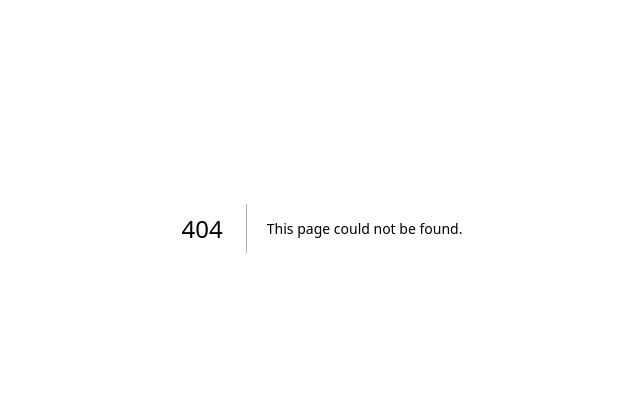
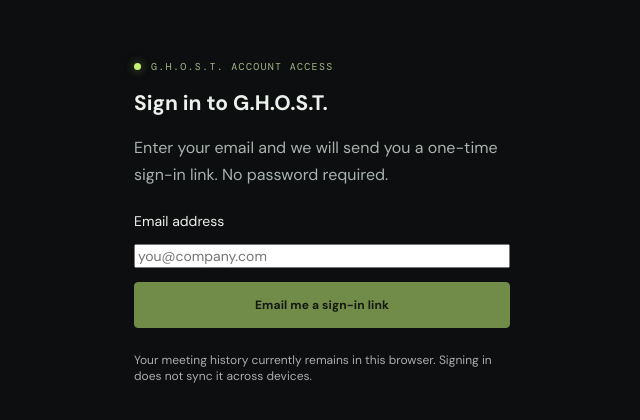
Before and after one commit to adverpactmedia/g.h.o.s.t, a Next.js app: page /login in a window 1280 px wide. Before the commit this address had no page. Shown: the part 172-592 px from the top of the page, without its empty margins (318-958 px from the left). Built offline with nearby package versions, Linux system fonts and the light colour scheme.

Commit message:
Add passwordless email sign-in page

```diff
--- /dev/null
+++ b/src/app/login/page.tsx
@@ -0,0 +1,61 @@
+"use client";
+
+import { FormEvent, useState } from "react";
+import { createSupabaseBrowserClient } from "@/lib/supabase/browser";
+
+export default function LoginPage() {
+  const [email, setEmail] = useState("");
+  const [busy, setBusy] = useState(false);
+  const [message, setMessage] = useState("");
+  const [error, setError] = useState("");
+
+  async function submit(event: FormEvent<HTMLFormElement>) {
+    event.preventDefault();
+    setBusy(true);
+    setError("");
+    setMessage("");
+
+    const supabase = createSupabaseBrowserClient();
+    if (!supabase) {
+      setError("Sign-in is not configured yet. The administrator must connect the G.H.O.S.T. Supabase project.");
+      setBusy(false);
+      return;
+    }
+
+    const query = new URLSearchParams(window.location.search);
+    const next = query.get("next") || "/";
+    const safeNext = next.startsWith("/") && !next.startsWith("//") ? next : "/";
+    const { error: signInError } = await supabase.auth.signInWithOtp({
+      email: email.trim(),
+      options: {
+        emailRedirectTo: window.location.origin + "/auth/callback?next=" + encodeURIComponent(safeNext),
+        shouldCreateUser: true,
+      },
+    });
+
+    if (signInError) {
+      setError(signInError.message);
+    } else {
+      setMessage("Check your email for a secure sign-in link. The link will return you to G.H.O.S.T.");
+    }
+    setBusy(false);
+  }
+
+  return (
+    <main className="shell" style={{ minHeight: "100vh", display: "grid", placeItems: "center", padding: 24 }}>
+      <section className="panel" style={{ width: "100%", maxWidth: 440, padding: 32 }}>
+        <div className="eyebrow"><span className="live-dot" /> G.H.O.S.T. ACCOUNT ACCESS</div>
+        <h1 style={{ marginTop: 16 }}>Sign in to G.H.O.S.T.</h1>
+        <p className="hero-copy" style={{ marginTop: 12 }}>Enter your email and we will send you a one-time sign-in link. No password required.</p>
+        <form onSubmit={submit} style={{ display: "grid", gap: 14, marginTop: 24 }}>
+          <label htmlFor="ghost-email">Email address</label>
+          <input id="ghost-email" type="email" autoComplete="email" required value={email} onChange={(event) => setEmail(event.target.value)} placeholder="you@company.com" />
+          <button className="primary-button" type="submit" disabled={busy || !email.trim()}>{busy ? "Sending link..." : "Email me a sign-in link"}</button>
+        </form>
+        {message ? <p role="status" style={{ marginTop: 18 }}>{message}</p> : null}
+        {error ? <p role="alert" style={{ marginTop: 18, color: "#fca5a5" }}>{error}</p> : null}
+        <p style={{ marginTop: 24, fontSize: 12, opacity: 0.7 }}>Your meeting history currently remains in this browser. Signing in does not sync it across devices.</p>
+      </section>
+    </main>
+  );
+}
```
